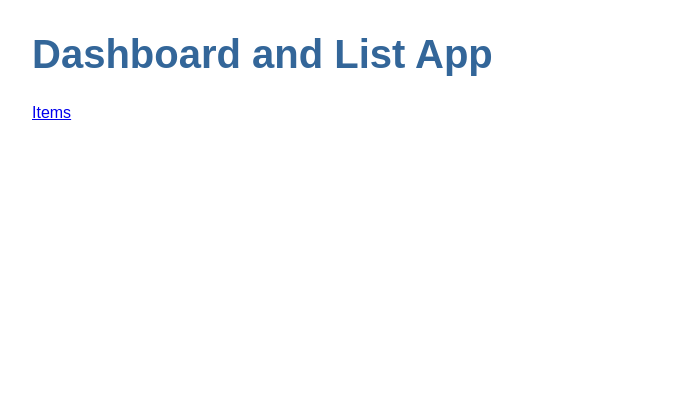
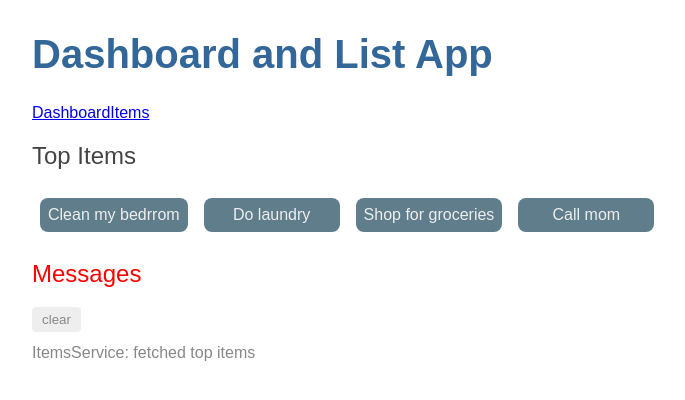
Before and after one commit to tuttiq/my-angular-app, an Angular app: page /dashboard in a window 1280 px wide. Before the commit this address led to /. Shown: the top 400 px of the page, without its empty margins (0-685 px from the left). Built offline with nearby package versions, Linux system fonts and the light colour scheme.

Commit message:
add dashboard page

```diff
--- a/src/app/app.component.html
+++ b/src/app/app.component.html
@@ -1,5 +1,6 @@
 <h1> {{ title }} </h1>
 <nav>
+  <a routerLink="/dashboard">Dashboard</a>
   <a routerLink="/items">Items</a>
 </nav>
 <router-outlet></router-outlet>
--- a/src/app/app.module.ts
+++ b/src/app/app.module.ts
@@ -7,13 +7,15 @@ import { ItemsComponent } from './items/items.component';
 import { ItemDetailComponent } from './item-detail/item-detail.component';
 import { MessagesComponent } from './messages/messages.component';
 import { AppRoutingModule } from './/app-routing.module';
+import { DashboardComponent } from './dashboard/dashboard.component';
 
 @NgModule({
   declarations: [
     AppComponent,
     ItemsComponent,
     ItemDetailComponent,
-    MessagesComponent
+    MessagesComponent,
+    DashboardComponent
   ],
   imports: [
     BrowserModule,
--- /dev/null
+++ b/src/app/dashboard/dashboard.component.css
@@ -0,0 +1,16 @@
+.item-block {
+  display: inline-block;
+  padding: 8px;
+  margin: 8px;
+  text-align: center;
+  color: #eee;
+  max-height: 120px;
+  min-width: 120px;
+  background-color: #607d8b;
+  border-radius: 8px;
+}
+.item-block:hover {
+  background-color: #eee;
+  cursor: pointer;
+  color: #607d8b;
+}
--- /dev/null
+++ b/src/app/dashboard/dashboard.component.html
@@ -0,0 +1,8 @@
+<h2>Top Items</h2>
+<div class="top-items">
+  <a *ngFor="let item of topItems" class="col-1-4">
+    <div class="item-block">
+      <span class="item-text">{{item.name}}</span>
+    </div>
+  </a>
+</div>
--- /dev/null
+++ b/src/app/dashboard/dashboard.component.ts
@@ -0,0 +1,23 @@
+import { Component, OnInit } from '@angular/core';
+import { Item } from '../item';
+import { ItemsService } from '../items.service';
+
+@Component({
+  selector: 'app-dashboard',
+  templateUrl: './dashboard.component.html',
+  styleUrls: [ './dashboard.component.css' ]
+})
+export class DashboardComponent implements OnInit {
+  topItems: Item[] = [];
+
+  constructor(private itemsService: ItemsService) { }
+
+  ngOnInit() {
+    this.getTopItems();
+  }
+
+  getTopItems(): void {
+    this.itemsService.getTopItems()
+      .subscribe(items => this.topItems = items);
+  }
+}
--- a/src/app/items.service.ts
+++ b/src/app/items.service.ts
@@ -12,8 +12,13 @@ export class ItemsService {
   constructor(private messageService: MessageService) { }
 
   getItems(): Observable<Item[]> {
-    // TODO: send the message _after_ fetching the heroes
-    this.messageService.add('HeroService: fetched heroes');
+    // TODO: send the message _after_ fetching the items
+    this.messageService.add('ItemsService: fetched items');
     return of(ITEMS);
   }
+
+  getTopItems(): Observable<Item[]> {
+    this.messageService.add('ItemsService: fetched top items');
+    return of(ITEMS.slice(1, 5))
+  }
 }
```
Also changed, not shown: src/app/app-routing.module.ts (+5 -2 lines), 1 other file (tests, documents, lock files or other folders).
